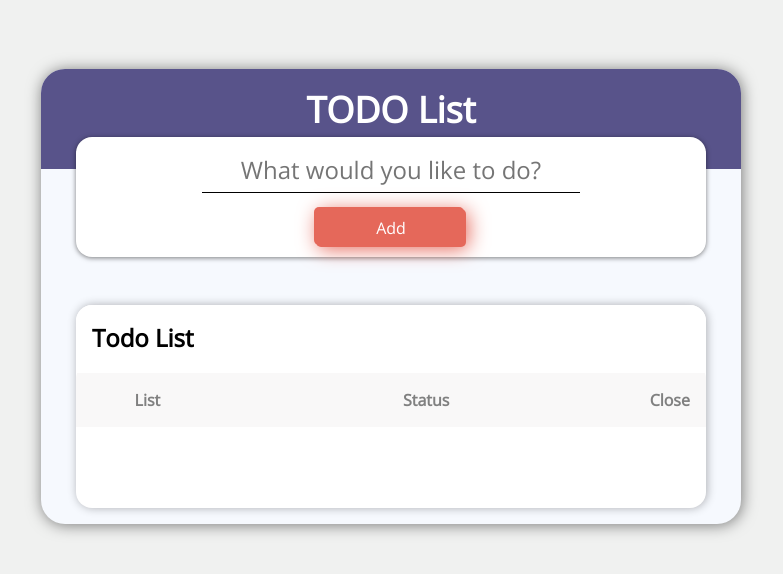
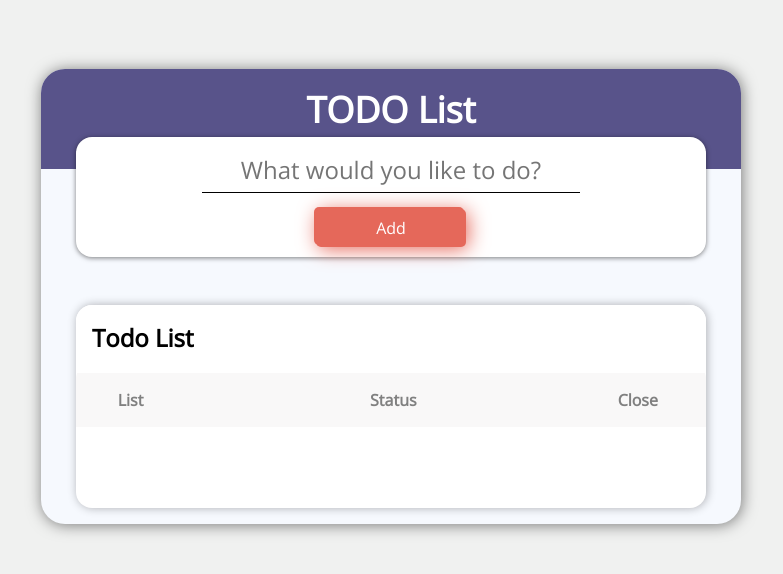
Before and after one commit to JairAle25/TaskList-Proyect, a React (Vite) app: page / in a window 1280 px wide. Shown: the part 104-678 px from the top of the page, without its empty margins (249-1032 px from the left). Built offline with nearby package versions, Linux system fonts and the light colour scheme.

Commit message:
Mejoras al css

```diff
--- a/src/componentes/TaskItem/TaskItem.css
+++ b/src/componentes/TaskItem/TaskItem.css
@@ -3,4 +3,5 @@ td {
     line-height: 1.4rem;
     border-bottom: 1px solid rgba(0, 0, 0, 0.3);
     width: 30%;
+    padding-right: 2.5rem;
 }
--- a/src/componentes/TaskList/TaskList.css
+++ b/src/componentes/TaskList/TaskList.css
@@ -25,6 +25,7 @@ table th {
   width: 100%;
   padding: 1rem;
   color: gray;
+  padding-right: 3rem;
 }
 .box{
   box-shadow: 1px 0px  10px rgba(0, 0, 0, 0.3);
```
